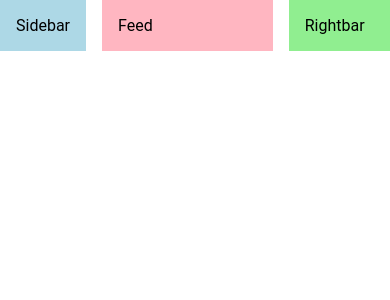
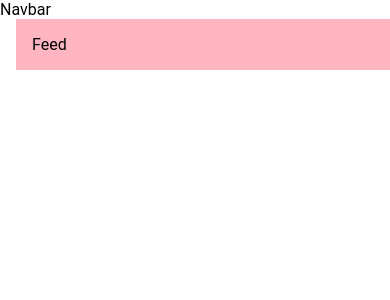
Before and after one commit to jakhecs/mui-project, a React (Create React App) app: page / in a window 390 px wide. Shown: the top 300 px of the page. Built offline with nearby package versions, Linux system fonts and the light colour scheme.

Commit message:
Responsive de la page

```diff
--- a/src/App.jsx
+++ b/src/App.jsx
@@ -4,7 +4,7 @@ import { Feed, Navbar, Rightbar, Sidebar } from "./components";
 function App() {
   return (
     <Box>
-      {/* <Navbar /> */}
+      <Navbar />
       <Stack direction="row" spacing={2} justifyContent="space-between">
         <Sidebar />
         <Feed />
--- a/src/components/rightbar.jsx
+++ b/src/components/rightbar.jsx
@@ -3,7 +3,17 @@ import React from "react";
 
 const Rightbar = () => {
   return (
-    <Box bgcolor="lightgreen" flex={2} p={2}>
+    <Box
+      bgcolor="lightgreen"
+      flex={2}
+      p={2}
+      sx={{
+        display: {
+          xs: "none",
+          sm: "block",
+        },
+      }}
+    >
       Rightbar
     </Box>
   );
--- a/src/components/sidebar.jsx
+++ b/src/components/sidebar.jsx
@@ -1,10 +1,19 @@
 import React from "react";
-import { Box, Stack } from "@mui/material";
-import { lightBlue } from "@mui/material/colors";
+import { Box } from "@mui/material";
 
 const Sidebar = () => {
   return (
-    <Box bgcolor="lightBlue" flex={1} p={2}>
+    <Box
+      bgcolor="lightBlue"
+      flex={1}
+      p={2}
+      sx={{
+        display: {
+          xs: "none",
+          sm: "block",
+        },
+      }}
+    >
       Sidebar
     </Box>
   );
--- a/src/index.js
+++ b/src/index.js
@@ -1,14 +1,10 @@
 import React from "react";
 import ReactDOM from "react-dom/client";
 import App from "./App";
-import { ThemeProvider } from "@mui/material";
-import { theme } from "./theme";
 
 const root = ReactDOM.createRoot(document.getElementById("root"));
 root.render(
   <React.StrictMode>
-    <ThemeProvider theme={theme}>
-      <App />
-    </ThemeProvider>
+    <App />
   </React.StrictMode>
 );
```
